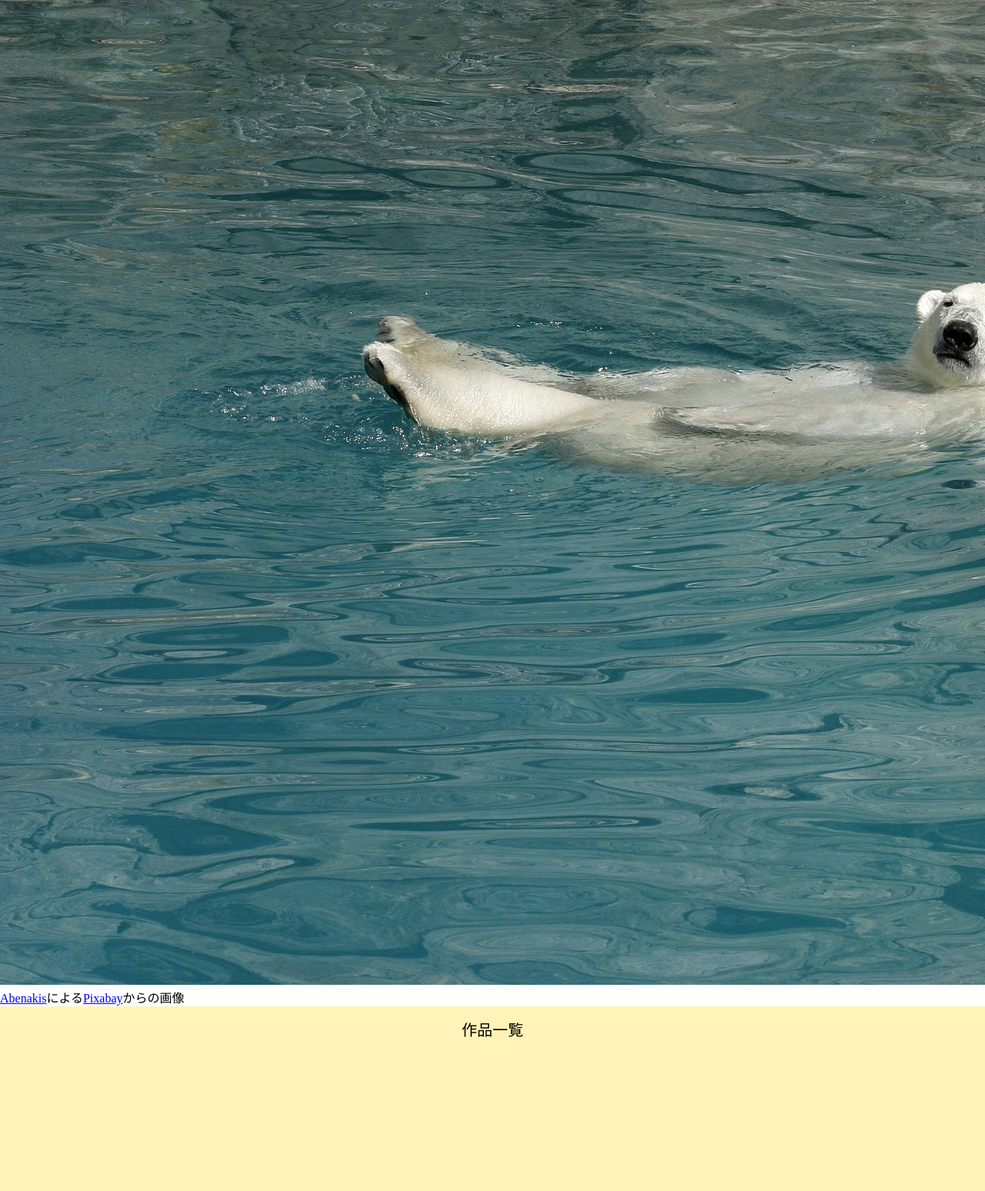
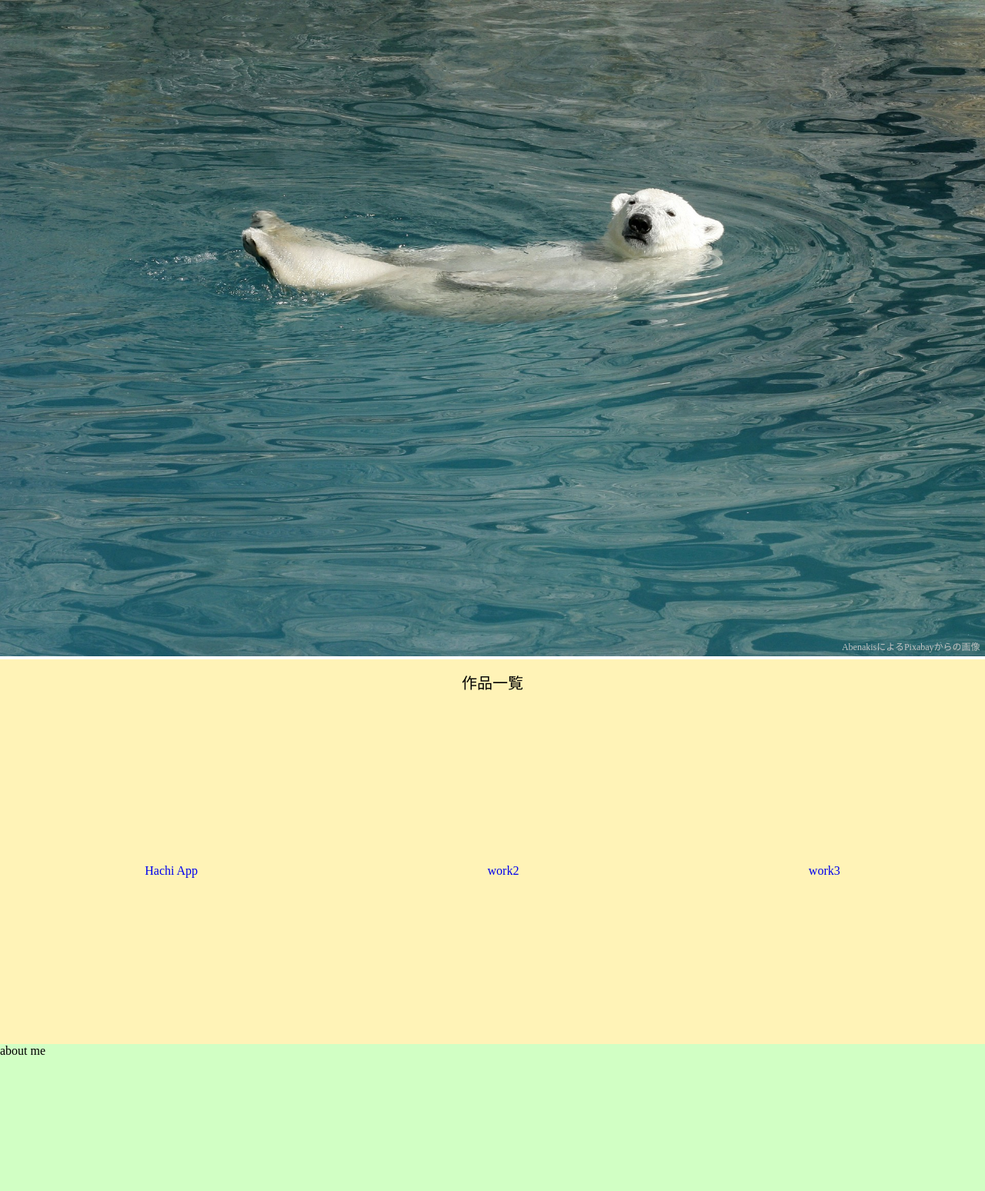
Before and after one commit to kysh555/portfolio, a PHP site: page / in a window 1280 px wide; the page is wider, and only the part inside the window is pictured. Shown: the part 100-1648 px from the top of that part at 77% size. Run offline with PHP 8.4, Linux system fonts and the light colour scheme.

Commit message:
style: design main-area

```diff
--- a/index.css
+++ b/index.css
@@ -8,14 +8,20 @@
   margin: 0;
 }
 
+header {
+  height: 100px;
+}
+
 /* ヘッダー */
 #header-bar {
+  position: fixed;
   background-color: beige;
   width: 100%;
   height: 100px;
   display: flex;
   justify-content: space-between;
   align-items: center;
+  z-index: 20;
 }
 
 /* ヘッダー左側（タイトル部分） */
@@ -48,6 +54,34 @@
 
 
 /* メイン */
+
+/* main画像 */
+#image-area {
+  position: relative;
+}
+
+#image-area > img {
+  width: 100%;
+}
+
+#link-source {
+  position: absolute;
+  bottom: 1%;
+  right: 0.5%;
+}
+
+#link-source {
+  font-size: 12px;
+  color: #c5c5c5;
+  position: absolute;
+  z-index: 10;
+}
+
+#link-source > a {
+  text-decoration: none;
+  color: #c5c5c5;
+}
+
 /* works */
 #work-area {
   background-color: #fff3b7;
```
